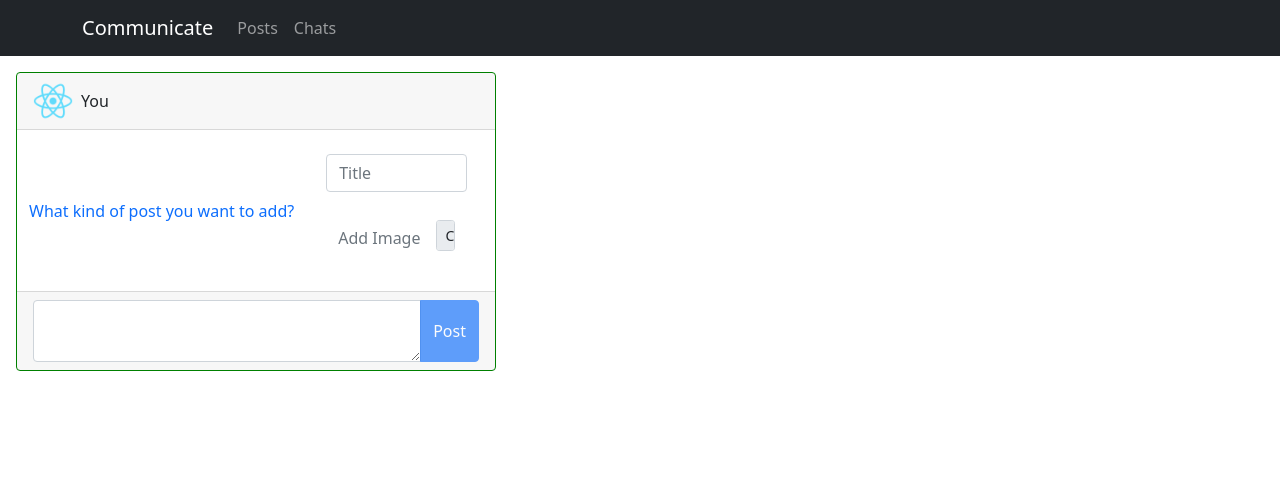
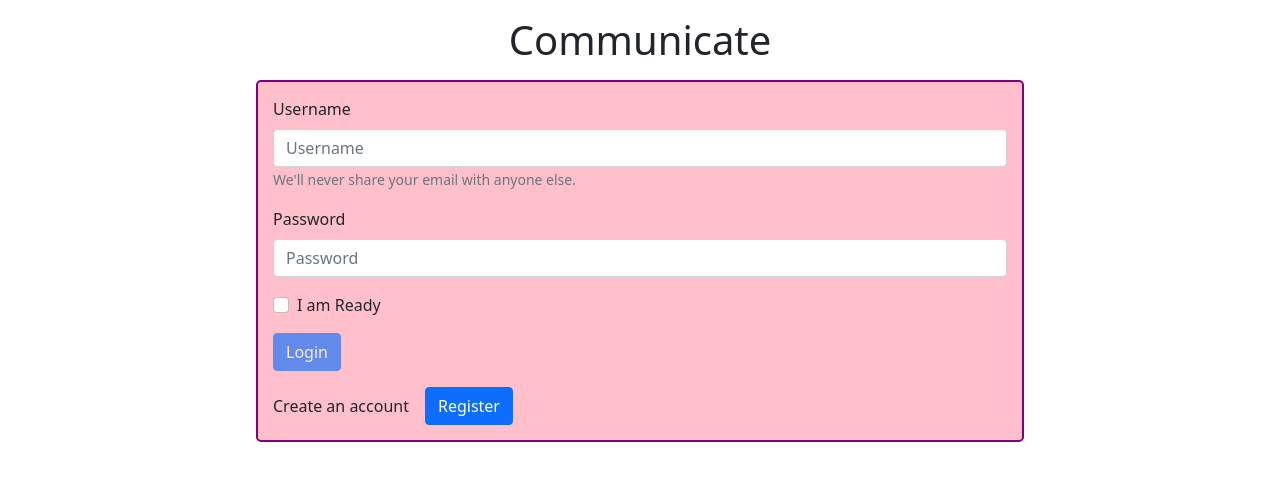
Before and after one commit to Roshan54321/CRUD, a React (Create React App) app in the folder client/: page /login in a window 1280 px wide. Shown: the top 480 px of the page. Built offline with nearby package versions, Linux system fonts and the light colour scheme; no server answers.

Commit message:
login form and basic auth handling

```diff
--- a/client/src/index.js
+++ b/client/src/index.js
@@ -1,15 +1,24 @@
 import React from 'react'
 import ReactDom from 'react-dom'
 import { createRoot } from 'react-dom/client'
-import App from './App'
+import App from './routes/App'
+import Register from './routes/Register'
+import Login from './routes/Login'
 import 'bootstrap/dist/css/bootstrap.min.css'
 import 'bootstrap/dist/js/bootstrap.bundle.min.js'
 import { Provider } from 'react-redux'
 import { store } from './app/store'
+import { BrowserRouter as Router, Routes, Route} from 'react-router-dom'
 
 const root = createRoot(document.getElementById('root'))
 root.render(
         <Provider store = {store}>
-            <App/>
+            <Router>
+                <Routes>
+                    <Route path='/' element={<App/>}></Route>
+                    <Route path='/register' element={<Register/>}></Route>
+                    <Route path='/login' element={<Login/>}></Route>
+                </Routes>
+            </Router>
         </Provider>
     )
--- /dev/null
+++ b/client/src/routes/Login.js
@@ -0,0 +1,48 @@
+import React from 'react'
+import { Form, Button } from 'react-bootstrap'
+import { Link } from 'react-router-dom'
+
+export default function App() {
+    return (
+        <>
+        <h1 style={{textAlign:"center", marginTop:"1rem"}}>Communicate</h1>
+        <div style={{width:"60%", margin: "auto", marginTop:"1rem", border:"2px solid purple", padding:"15px", borderRadius:"5px", backgroundColor:"pink"}}>
+            <Form>
+                <Form.Group className="mb-3" controlId="formBasicEmail">
+                    <Form.Label>Username</Form.Label>
+                    <Form.Control type="username" placeholder="Username" required/>
+                    <Form.Text className="text-muted">
+                        We'll never share your email with anyone else.
+                    </Form.Text>
+                </Form.Group>
+
+                <Form.Group className="mb-3" controlId="formBasicPassword">
+                    <Form.Label>Password</Form.Label>
+                    <Form.Control type="password" placeholder="Password" required/>
+                </Form.Group>
+                <Form.Group className="mb-3" controlId="formBasicCheckbox">
+                    <Form.Check type="checkbox" label="I am Ready" onChange={() => {
+                        if(document.getElementById('formBasicCheckbox').checked)
+                            document.getElementById('loginButton').disabled = false
+                        else
+                            document.getElementById('loginButton').disabled = true
+
+                    }}/>
+                </Form.Group>
+                <Button variant="primary" type="submit" id="loginButton" onClick={() => {
+
+                }} disabled>
+                    Login
+                </Button>
+            </Form>
+                <div style={{marginTop:"1rem", display:"flex", alignItems:"center", gap:"1rem"}}>
+                    <div>Create an account</div>
+                    <Link to="/register"><Button variant="primary" id="registerButton" >
+                            Register
+                        </Button>
+                    </Link>
+                </div>
+        </div>
+        </>
+    )
+}
--- /dev/null
+++ b/client/src/routes/Register.js
@@ -0,0 +1,36 @@
+import React from 'react'
+import { Form, Button } from 'react-bootstrap'
+
+export default function App() {
+    return (
+        <>
+        <h1 style={{textAlign:"center", marginTop:"1rem"}}>Communicate</h1>
+            <Form style={{width:"60%", margin: "auto", marginTop:"1rem", border:"2px solid purple", padding:"15px", borderRadius:"5px", backgroundColor:"pink"}}>
+                <Form.Group className="mb-3" controlId="formBasicEmail">
+                    <Form.Label>Username</Form.Label>
+                    <Form.Control type="username" placeholder="Username" required/>
+                    <Form.Text className="text-muted">
+                        We'll never share your email with anyone else.
+                    </Form.Text>
+                </Form.Group>
+
+                <Form.Group className="mb-3" controlId="formBasicPassword">
+                    <Form.Label>Password</Form.Label>
+                    <Form.Control type="password" placeholder="Password" required/>
+                </Form.Group>
+                <Form.Group className="mb-3" controlId="formBasicCheckbox">
+                    <Form.Check type="checkbox" label="I am Ready" onChange={() => {
+                        if(document.getElementById('formBasicCheckbox').checked)
+                            document.getElementById('registerButton').disabled = false
+                         else
+                            document.getElementById('registerButton').disabled = true
+
+                    }}/>
+                </Form.Group>
+                <Button variant="primary" type="submit" id="registerButton" disabled>
+                    Register
+                </Button>
+            </Form>
+        </>
+    )
+}
```
Also changed, not shown: client/src/routes/App.js (renamed from client/src/App.js, +4 -4 lines), client/src/routes/App.css (renamed from client/src/App.css).
